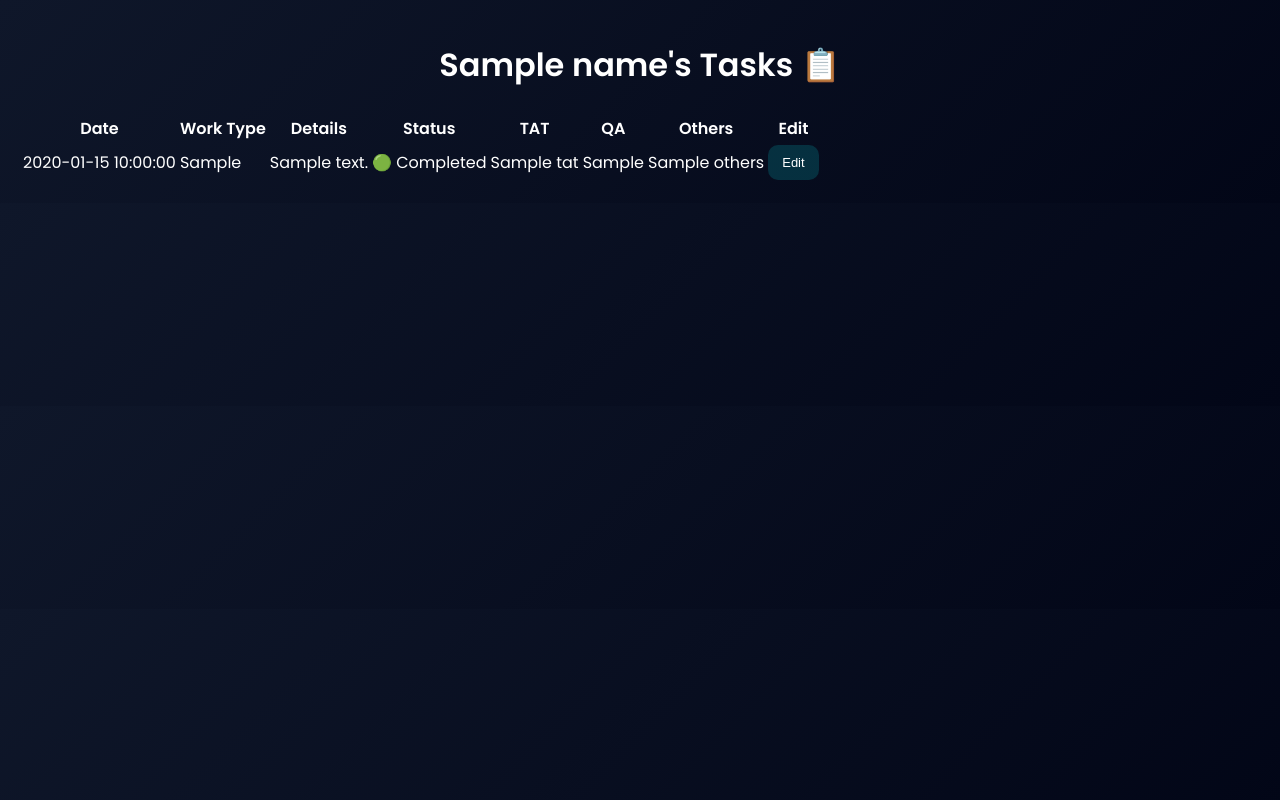
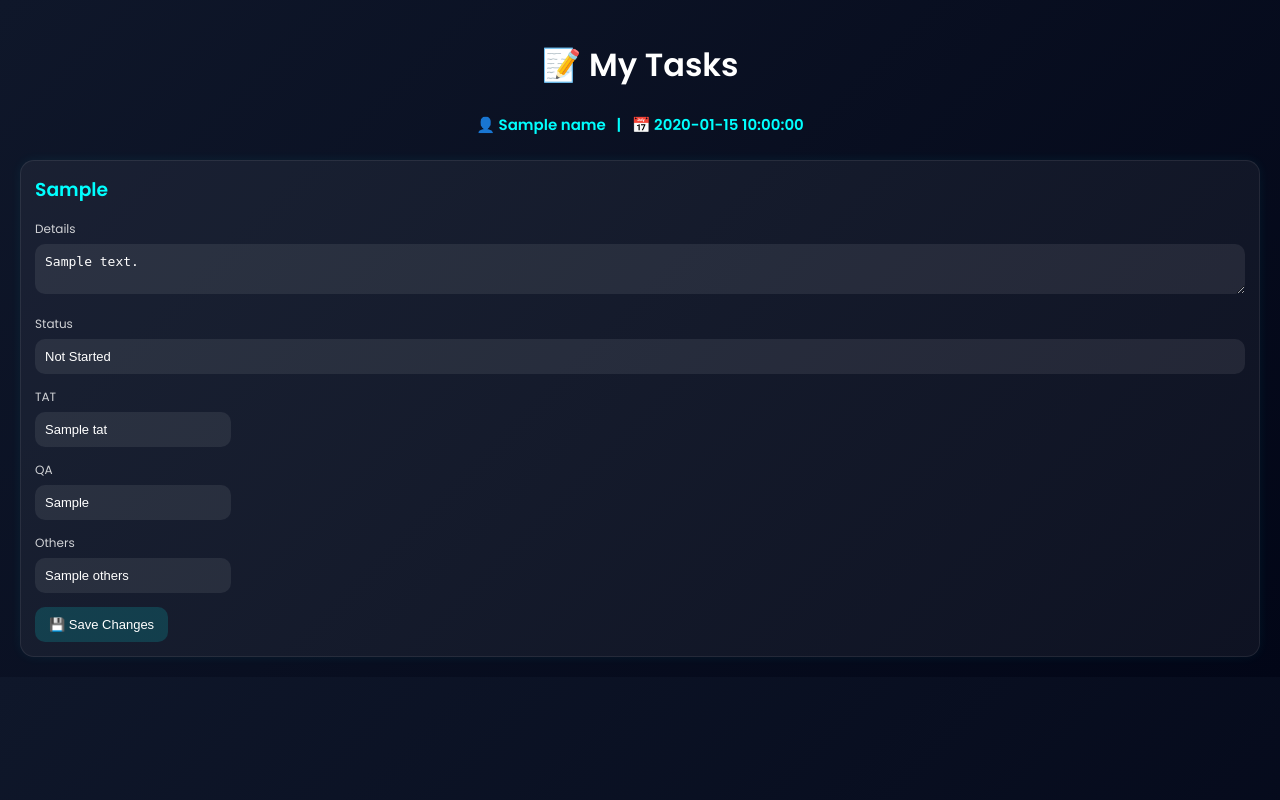
Before and after one commit to ahaarshit-thor/kanban-app, a Flask app: template templates/mytasks.html in a window 1280 px wide. Run offline with Flask 3, Linux system fonts and the light colour scheme; the template is opened without the code that fills it: most values are stand-ins (such as "Sample title", 1, 10 or a date in 2020); some libraries are stand-ins or nearby versions.

Commit message:
finalisng

```diff
--- a/appf.py
+++ b/appf.py
@@ -836,7 +836,47 @@ def add_task():
     cur.close()
     conn.close()
 
-    return redirect(url_for("home"))
+    return redirect(
+    url_for(
+        "my_tasks",
+        name=name,
+        date=date
+    )
+)
+# ---------- MY TASKS ----------
+@app.route("/my-tasks")
+def my_tasks():
+
+    name = request.args.get("name")
+    date = request.args.get("date")
+
+    conn = get_db()
+    cur = conn.cursor()
+
+    cur.execute(
+        """
+        SELECT * FROM tasks
+        WHERE name=%s AND date=%s
+        ORDER BY id
+        """,
+        (name, date)
+    )
+
+    rows = cur.fetchall()
+
+    columns = [desc[0] for desc in cur.description]
+
+    tasks = [dict(zip(columns, row)) for row in rows]
+
+    cur.close()
+    conn.close()
+
+    return render_template(
+        "my_tasks.html",
+        tasks=tasks,
+        name=name,
+        date=date
+    )
 
 
 # ---------- DASHBOARD ----------
@@ -885,7 +925,54 @@ def update_status(task_id):
     conn.close()
 
     return redirect("/dashboard")
+# ---------- EDIT TASK ----------
+@app.route("/edit-task/<int:task_id>", methods=["POST"])
+def edit_task(task_id):
 
+    details = request.form.get("details")
+    status = request.form.get("status")
+    tat = request.form.get("tat")
+    qa = request.form.get("qa")
+    others = request.form.get("others")
+
+    name = request.form.get("name")
+    date = request.form.get("date")
+
+    conn = get_db()
+    cur = conn.cursor()
+
+    cur.execute(
+        """
+        UPDATE tasks
+        SET details=%s,
+            status=%s,
+            tat=%s,
+            qa=%s,
+            others=%s
+        WHERE id=%s
+        """,
+        (
+            details,
+            status,
+            tat,
+            qa,
+            others,
+            task_id
+        )
+    )
+
+    conn.commit()
+
+    cur.close()
+    conn.close()
+
+    return redirect(
+        url_for(
+            "my_tasks",
+            name=name,
+            date=date
+        )
+    )
 
 # ---------- ANALYTICS ----------
 @app.route("/analytics")
--- a/static/style.css
+++ b/static/style.css
@@ -367,3 +367,60 @@ textarea {
     background: cyan;
     border-radius: 10px;
 }
+
+/* ---------- USER INFO ---------- */
+.user-info {
+    text-align: center;
+    margin-bottom: 24px;
+    font-size: 15px;
+    font-weight: 600;
+    color: cyan;
+}
+
+/* ---------- COMPACT TEXTAREA ---------- */
+.compact-textarea {
+    min-height: 50px !important;
+    max-height: 80px;
+}
+
+/* ---------- DARK SELECT ---------- */
+.dark-select {
+
+    appearance: none;
+    -webkit-appearance: none;
+    -moz-appearance: none;
+
+    background: rgba(255,255,255,0.08) !important;
+    color: white !important;
+
+    border: none;
+    outline: none;
+
+    width: 100%;
+}
+
+/* ---------- SELECT OPTIONS ---------- */
+.dark-select option {
+    background: #0f172a;
+    color: white;
+}
+
+/* ---------- SMALLER TASK CARD ---------- */
+.task-entry-card {
+    padding: 14px !important;
+}
+
+/* ---------- SMALLER LABEL ---------- */
+.form-group label {
+    font-size: 12px;
+}
+
+/* ---------- SMALLER TEXTAREA ---------- */
+textarea {
+    min-height: 50px;
+}
+
+/* ---------- SMALLER GRID GAP ---------- */
+.task-grid {
+    gap: 16px;
+}
--- a/templates/mytasks.html
+++ b/templates/mytasks.html
@@ -1,70 +1,162 @@
 <!DOCTYPE html>
-<html>
+<html lang="en">
+
 <head>
+
+    <meta charset="UTF-8">
+
+    <meta name="viewport"
+          content="width=device-width, initial-scale=1.0">
+
     <title>My Tasks</title>
 
-    <link href="https://fonts.googleapis.com/css2?family=Poppins:wght@300;400;600&display=swap" rel="stylesheet">
-    <link rel="stylesheet" href="{{ url_for('static', filename='style.css') }}">
+    <link rel="stylesheet"
+          href="{{ url_for('static', filename='style.css') }}">
+
+    <link href="https://fonts.googleapis.com/css2?family=Poppins:wght@300;400;600&display=swap"
+          rel="stylesheet">
+
 </head>
 
 <body>
 
-<h1>{{ name }}'s Tasks 📋</h1>
+    <h1>📝 My Tasks</h1>
 
-<div class="form-container">
+    <!-- USER INFO -->
+    <div class="user-info">
 
-    {% if tasks %}
+        👤 {{ name }}
+        &nbsp; | &nbsp;
+        📅 {{ date }}
 
-    <div class="table-wrapper">
-        <table>
+    </div>
 
-            <tr>
-                <th>Date</th>
-                <th>Work Type</th>
-                <th>Details</th>
-                <th>Status</th>
-                <th>TAT</th>
-                <th>QA</th>
-                <th>Others</th>
-                <th>Edit</th>
-            </tr>
+    <!-- TASK GRID -->
+    <div class="task-grid">
 
         {% for t in tasks %}
-            <tr>
-                <td>{{ t.date }}</td>
-                <td>{{ t.work_type }}</td>
-                <td>{{ t.details }}</td>
 
-                <td>
-                    {% if t.status == "not_started" %}
-                        🔵 Not Started
-                    {% elif t.status == "in_progress" %}
-                        🟡 In Progress
-                    {% else %}
-                        🟢 Completed
-                    {% endif %}
-                </td>
+        <form method="POST"
+              action="/edit-task/{{ t.id }}">
 
-                <td>{{ t.tat }}</td>
-                <td>{{ t.qa }}</td>
-                <td>{{ t.others }}</td>
+            <div class="task-entry-card">
 
-                <td>
-                    <a href="/edit/{{ t.id }}">
-                        <button>Edit</button>
-                    </a>
-                </td>
-            </tr>
-            {% endfor %}
+                <h3>{{ t.work_type }}</h3>
 
-        </table>
+                <!-- HIDDEN -->
+                <input type="hidden"
+                       name="name"
+                       value="{{ name }}">
+
+                <input type="hidden"
+                       name="date"
+                       value="{{ date }}">
+
+                <!-- DETAILS -->
+                <div class="form-group">
+
+                    <label>Details</label>
+
+                    <textarea name="details"
+                              class="compact-textarea">{{ t.details }}</textarea>
+
                 </div>
 
-    {% else %}
-        <p style="text-align:center;">No tasks found 😕</p>
-    {% endif %}
+                <!-- STATUS -->
+                <div class="form-group">
+
+                    <label>Status</label>
+
+                    <select name="status"
+                            class="dark-select">
+
+                        <option value="not_started"
+                        {% if t.status == "not_started" %}
+                        selected
+                        {% endif %}>
+                        Not Started
+                        </option>
+
+                        <option value="in_progress"
+                        {% if t.status == "in_progress" %}
+                        selected
+                        {% endif %}>
+                        In Progress
+                        </option>
+
+                        <option value="completed"
+                        {% if t.status == "completed" %}
+                        selected
+                        {% endif %}>
+                        Completed
+                        </option>
+
+                        <option value="po_assist"
+                        {% if t.status == "po_assist" %}
+                        selected
+                        {% endif %}>
+                        PO Assist
+                        </option>
+
+                        <option value="sent_to_qa"
+                        {% if t.status == "sent_to_qa" %}
+                        selected
+                        {% endif %}>
+                        Sent To QA
+                        </option>
+
+                    </select>
+
+                </div>
+
+                <!-- TAT -->
+                <div class="form-group">
+
+                    <label>TAT</label>
+
+                    <input type="text"
+                           name="tat"
+                           value="{{ t.tat }}">
+
+                </div>
+
+                <!-- QA -->
+                <div class="form-group">
+
+                    <label>QA</label>
+
+                    <input type="text"
+                           name="qa"
+                           value="{{ t.qa }}">
+
+                </div>
+
+                <!-- OTHERS -->
+                <div class="form-group">
+
+                    <label>Others</label>
+
+                    <input type="text"
+                           name="others"
+                           value="{{ t.others }}">
+
+                </div>
+
+                <!-- SAVE -->
+                <button type="submit">
+
+                    💾 Save Changes
+
+                </button>
+
+            </div>
+
+        </form>
+
+        {% endfor %}
 
     </div>
 
 </body>
+
 </html>
```
Lines whose indentation alone changed are shown as unchanged.
